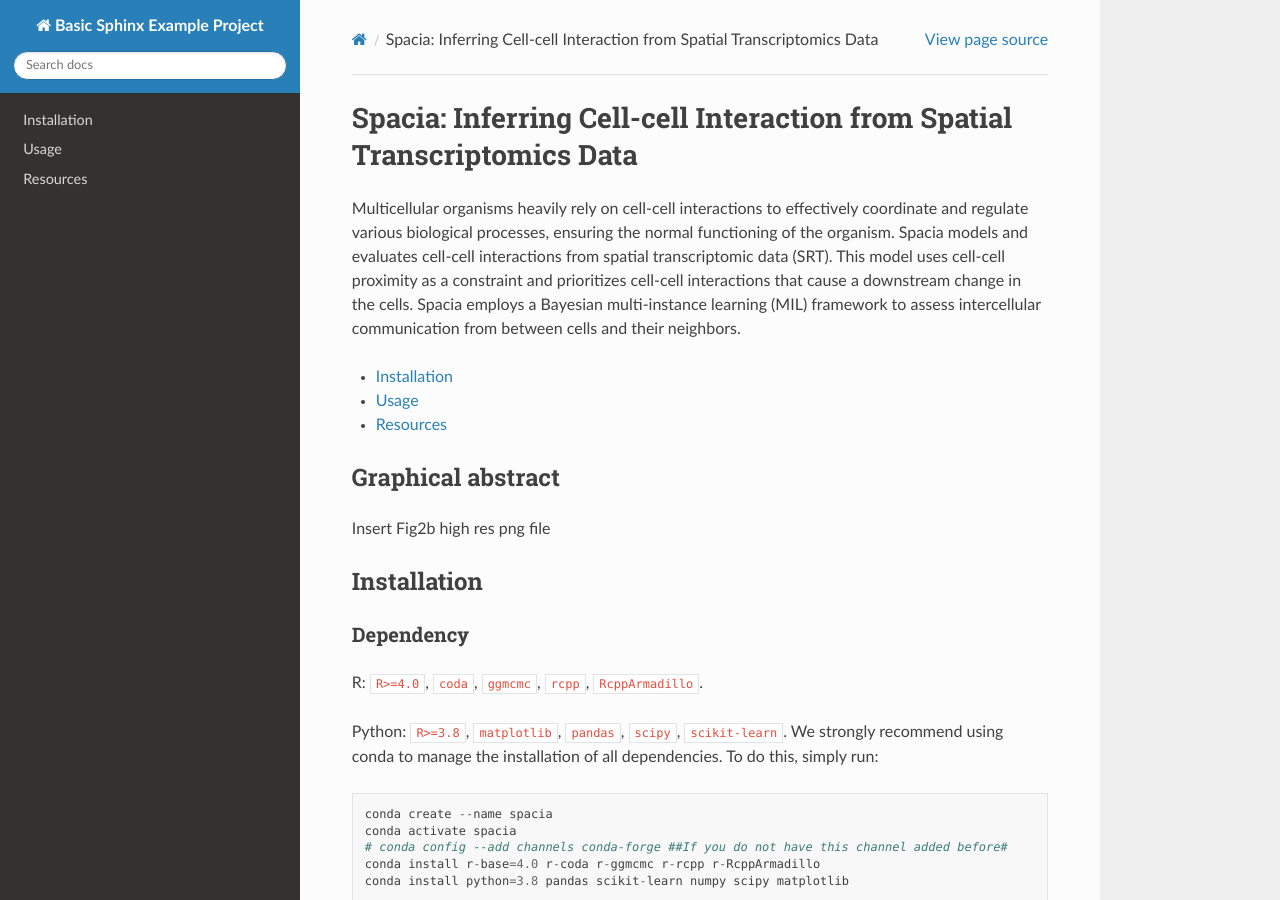
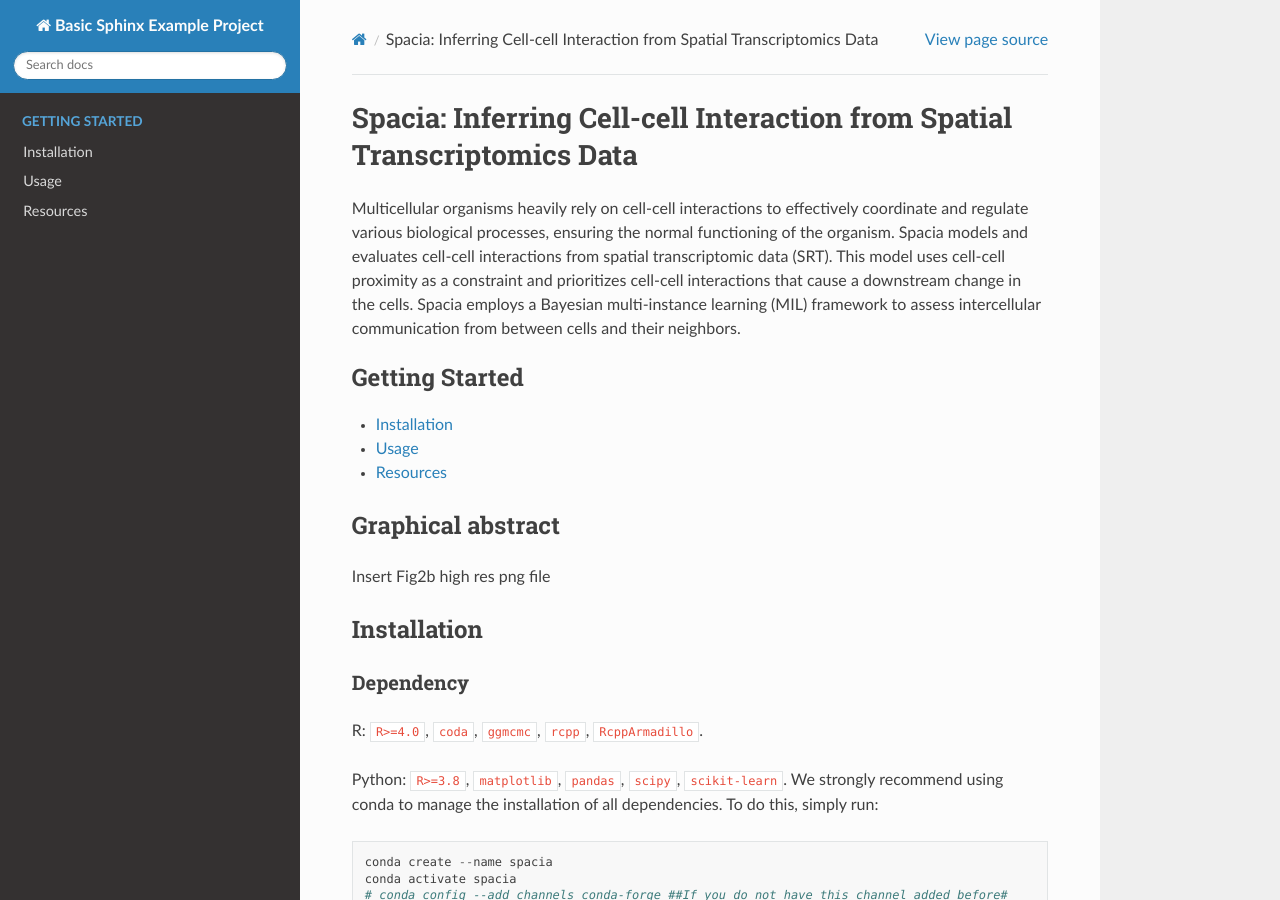
Before and after one commit to nickwfj123/spacia2022_doc, a Sphinx documentation site: the page built from docs/index.rst, in a window 1280 px wide and 900 px high. Built offline with Sphinx 7.4.7 and the Read the Docs theme 2.0.0, drawn with Linux system fonts in a browser that asks for light colours.

Commit message:
Update index.rst

```diff
--- a/docs/index.rst
+++ b/docs/index.rst
@@ -4,6 +4,7 @@ Spacia: Inferring Cell-cell Interaction from Spatial Transcriptomics Data
 Multicellular organisms heavily rely on cell-cell interactions to effectively coordinate and regulate various biological processes, ensuring the normal functioning of the organism. Spacia models and evaluates cell-cell interactions from spatial transcriptomic data (SRT). This model uses cell-cell proximity as a constraint and prioritizes cell-cell interactions that cause a downstream change in the cells. Spacia employs a Bayesian multi-instance learning (MIL) framework to assess intercellular communication from between cells and their neighbors.
 
 .. toctree::
+   :caption: Getting Started
 
    installation
    usage
```
